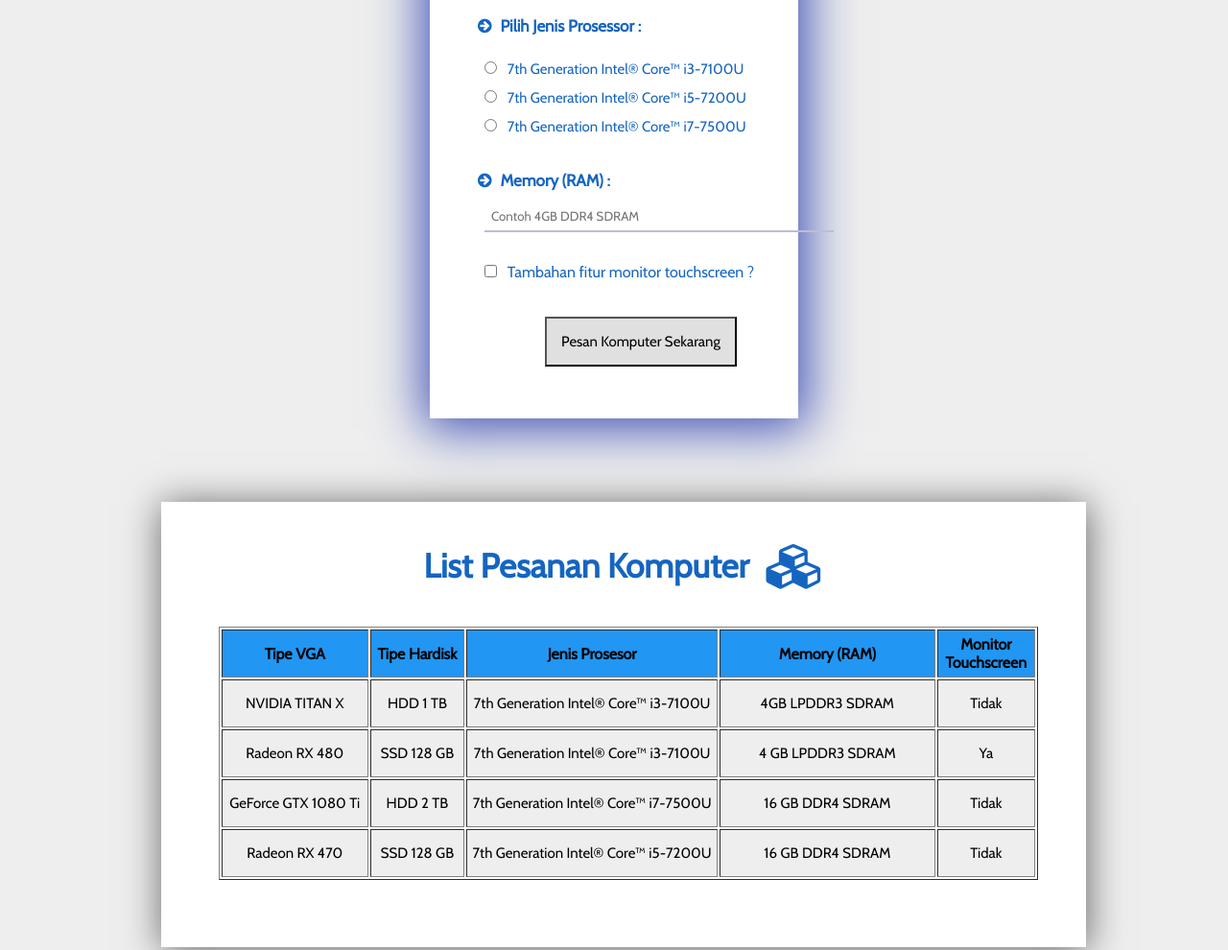
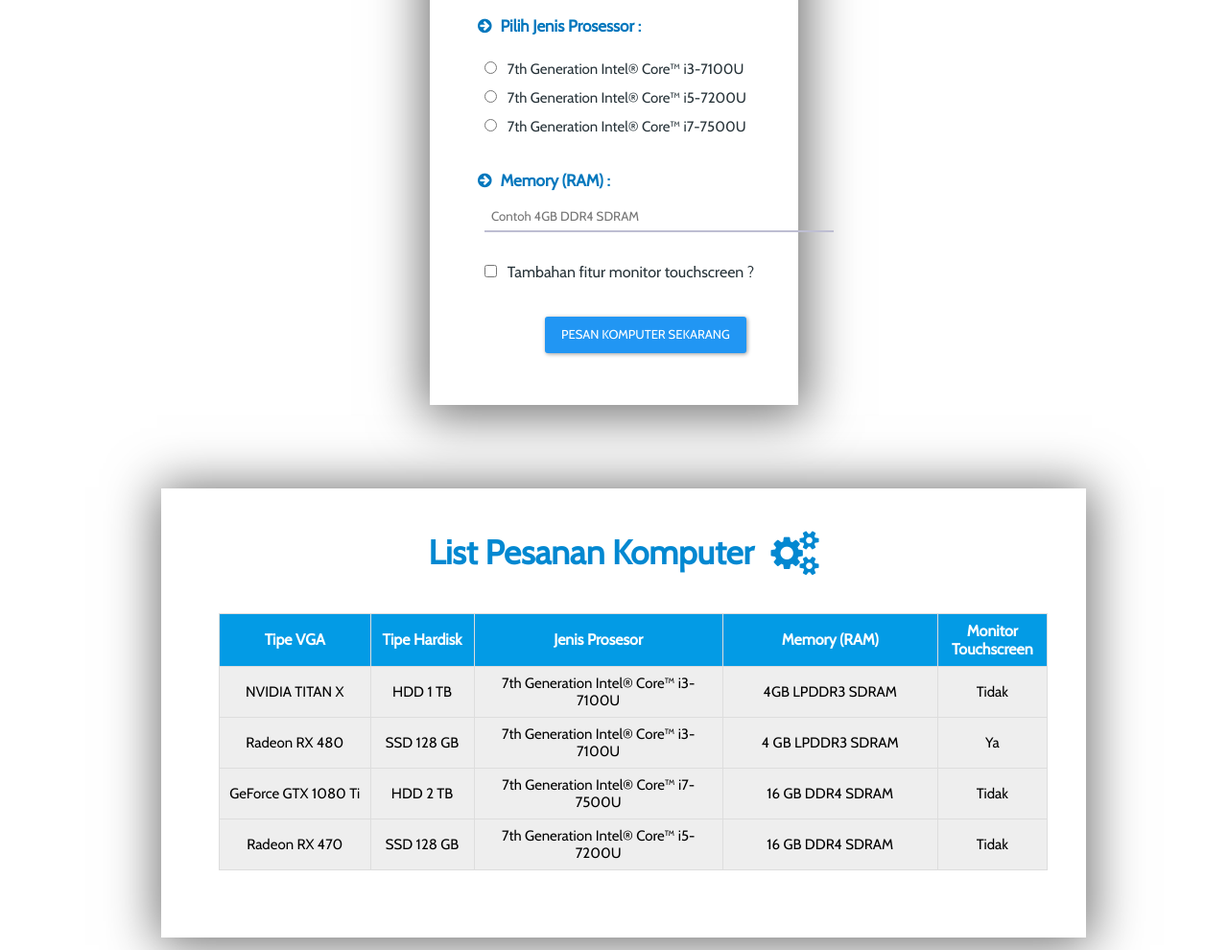
Before and after one commit to iqsamwahyu/p_web, a website: page views/index.html in a window 1280 px wide. Shown: the part 640-1630 px from the top of the page at 96% size. Drawn offline with Linux system fonts and the light colour scheme; files that its build step writes are made by us from their sources.

Commit message:
fix desain

```diff
--- a/public/stylesheets/style.css
+++ b/public/stylesheets/style.css
@@ -2,7 +2,7 @@
   padding: 40px;
   font-size: 15px;
   /* background-image: url("../images/pic3.jpeg"); */
-  background-color: #EEEEEE;
+  /* background-color: #EEEEEE; */
 }
 
 @font-face {
@@ -23,11 +23,11 @@
 form {
   -webkit-box-shadow: 1px 3px 37px 1px rgba(0, 0, 0, 0.56);
   -moz-box-shadow: 1px 3px 37px 1px rgba(0, 0, 0, 0.56);
-  box-shadow: 1px 3px 50px 8px #3F51B5;
+  box-shadow: 1px 3px 50px 8px rgba(0, 0, 0, 0.56);
   background-color: white;
   margin-right: 400px;
   margin-bottom: 70px;
-  color:#1565C0;
+  color: #0277BD;
 }
 
 input,
@@ -41,7 +41,7 @@
   margin-top: 10px;
   margin-bottom: 40px;
   font-size: 50px;
-  color: #1565C0;
+  color: #0277BD;
 }
 
 .main {
@@ -51,7 +51,6 @@
 h1,
 h3 {
   text-align: center !important;
-
 }
 
 h3.titleInner {
@@ -74,7 +73,7 @@
 
 hr {
   margin-bottom: 20px;
-  box-shadow: 1px 1px 1px 1px #2196F3;
+  box-shadow: 1px 1px 1px 1px rgba(0, 0, 0, 0.56);
 }
 
 #touchId {
@@ -117,7 +116,7 @@
 .back-table {
   -webkit-box-shadow: 1px 3px 37px 1px rgba(0, 0, 0, 0.56);
   -moz-box-shadow: 1px 3px 37px 1px rgba(0, 0, 0, 0.56);
-  /* box-shadow: 1px 3px 50px 5px #3F51B5; */
+  box-shadow: 1px 3px 50px 5px rgba(0, 0, 0, 0.56);
   background-color: white;
   margin-left: 120px;
   margin-right: 100px;
@@ -130,18 +129,15 @@
 
 h3.tableTitle {
   font-size: 35px;
-  color:#1565C0 ;
+  color: #0288D1;
 }
 
 th {
-  background-color: #4FC3F7;
   font-size: 16px;
 }
 
-th.thTable{
-
-  background-color: #2196F3;
-
+th.thTable {
+  background-color: #039BE5;
 }
 
 td {
@@ -150,6 +146,9 @@
 
 table {
   margin-left: 10px;
+  font-family: arial, sans-serif;
+  border-collapse: collapse;
+  width: 100%;
 }
 
 i.right {
@@ -173,3 +172,49 @@
   border: 0;
   border-bottom: 2px solid #bebed2
 }
+
+td,
+th {
+  border: 1px solid #dddddd;
+  text-align: left;
+  padding: 8px;
+}
+
+tr:nth-child(even) {
+  background-color: #dddddd;
+}
+
+.btn {
+  display: inline-block;
+  margin-bottom: 0;
+  font-weight: normal;
+  text-align: center;
+  border: 1px solid transparent;
+  padding: 6px 16px;
+  font-size: 13px;
+  line-height: 1.846;
+  border-radius: 3px;
+  text-transform: uppercase;
+  -webkit-box-shadow: 1px 1px 4px rgba(0, 0, 0, 0.4);
+  box-shadow: 1px 1px 4px rgba(0, 0, 0, 0.4);
+
+}
+
+.btn-primary {
+  color: #ffffff;
+  background-color: #2196f3;
+  border-color: transparent;
+}
+
+th{
+  color:white;
+  text-align: center;
+}
+td{
+  text-align: center;
+}
+
+.non-blue
+ {
+  color: #263238;
+}
--- a/views/index.html
+++ b/views/index.html
@@ -12,15 +12,15 @@
 <body>
     <div class="back">
         <h1>
-            <i class="fa fa-laptop fa-2x title" aria-hidden="true"></i>
+            <i class="fa fa-paper-plane fa-2x title" aria-hidden="true"></i>
             <br> Jasa Rakit Komputer</h1>
         <br/>
         <div class="main">
             <form action="" method="POST">
                 <div class="innerForm">
-                    <h3 class="titleInner">
+                    <h3 class="titleInner ">
                         Pilih Komponen Komputer
-                        <i class="fa fa-bell left" aria-hidden="true"></i>
+                        <i class="fa fa-plug left" aria-hidden="true"></i>
                     </h3>
                     <hr>
                     <br/>
@@ -58,13 +58,13 @@
                     <br/>
                     <br/>
                     <input type="radio" id="prosesorChoice1" name="prosesor" value="i3" required>
-                    <label for="prosesorChoice1">7th Generation Intel® Core™ i3-7100U</label>
+                    <label class="non-blue" for="prosesorChoice1">7th Generation Intel® Core™ i3-7100U</label>
                     <br/>
                     <input type="radio" id="prosesorChoice2" name="prosesor" value="i5" required>
-                    <label for="prosesorChoice2">7th Generation Intel® Core™ i5-7200U</label>
+                    <label class="non-blue" for="prosesorChoice2">7th Generation Intel® Core™ i5-7200U</label>
                     <br/>
                     <input type="radio" id="prosesorChoice3" name="prosesor" value="i7" required>
-                    <label for="prosesorChoice3">7th Generation Intel® Core™ i7-7500U</label>
+                    <label class="non-blue" for="prosesorChoice3">7th Generation Intel® Core™ i7-7500U</label>
                     <br/>
                     <br/>
                     <br/>
@@ -80,11 +80,11 @@
                     <br/>
                     <br/>
                     <input type="checkbox" id="touchId" name="touch" value="Ya" required>
-                    <label id="labelTouch" for="touchId">Tambahan fitur monitor touchscreen ?</label>
+                    <label class="non-blue" id="labelTouch" for="touchId">Tambahan fitur monitor touchscreen ?</label>
                     <br/>
                     <br/>
 
-                    <button type="submit">Pesan Komputer Sekarang
+                    <button class="btn btn-primary" type="submit">Pesan Komputer Sekarang
                     </button>
                     <br/>
                     <br/>
@@ -98,12 +98,13 @@
     </div>
     <br/>
     <div class="back-table">
-        <table border="1">
+        <table class="table" border="1">
             <h3 class="titleInner tableTitle">List Pesanan Komputer
-                <i class="fa fa-cubes fa-lg left" aria-hidden="true"></i>
+                <i class="fa fa-cogs  fa-lg left" aria-hidden="true"></i>
             </h3>
 
             <!-- faisal -->
+            <thead>
                 <tr height="50">
                     <th width="160" class="thTable">Tipe VGA</th>
                     <th width="100" class="thTable">Tipe Hardisk</th>
@@ -111,8 +112,10 @@
                     <th width="240" class="thTable">Memory (RAM)</th>
                     <th width="100" class="thTable">Monitor Touchscreen</th>
                 </tr>
+            </thead>
             <br/>
-            <tr align="center" height="50">
+            <tbody>
+                <tr class="info" align="center" height="50">
                     <td>NVIDIA TITAN X</td>
                     <td>HDD 1 TB</td>
                     <td>7th Generation Intel® Core™ i3-7100U </td>
@@ -140,6 +143,7 @@
                     <td>16 GB DDR4 SDRAM </td>
                     <td>Tidak</td>
                 </tr>
+            </tbody>
         </table>
     </div>
     <br/>
```
Lines whose indentation alone changed are shown as unchanged.
